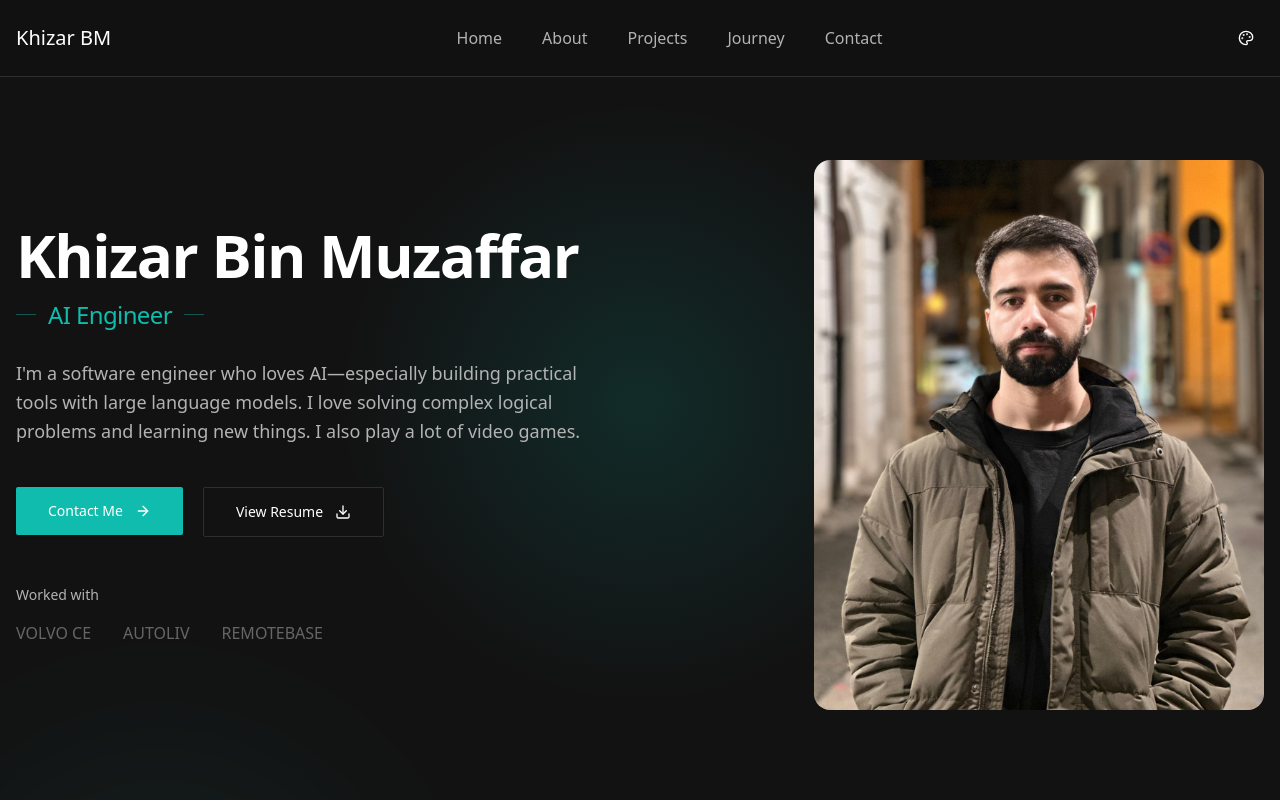
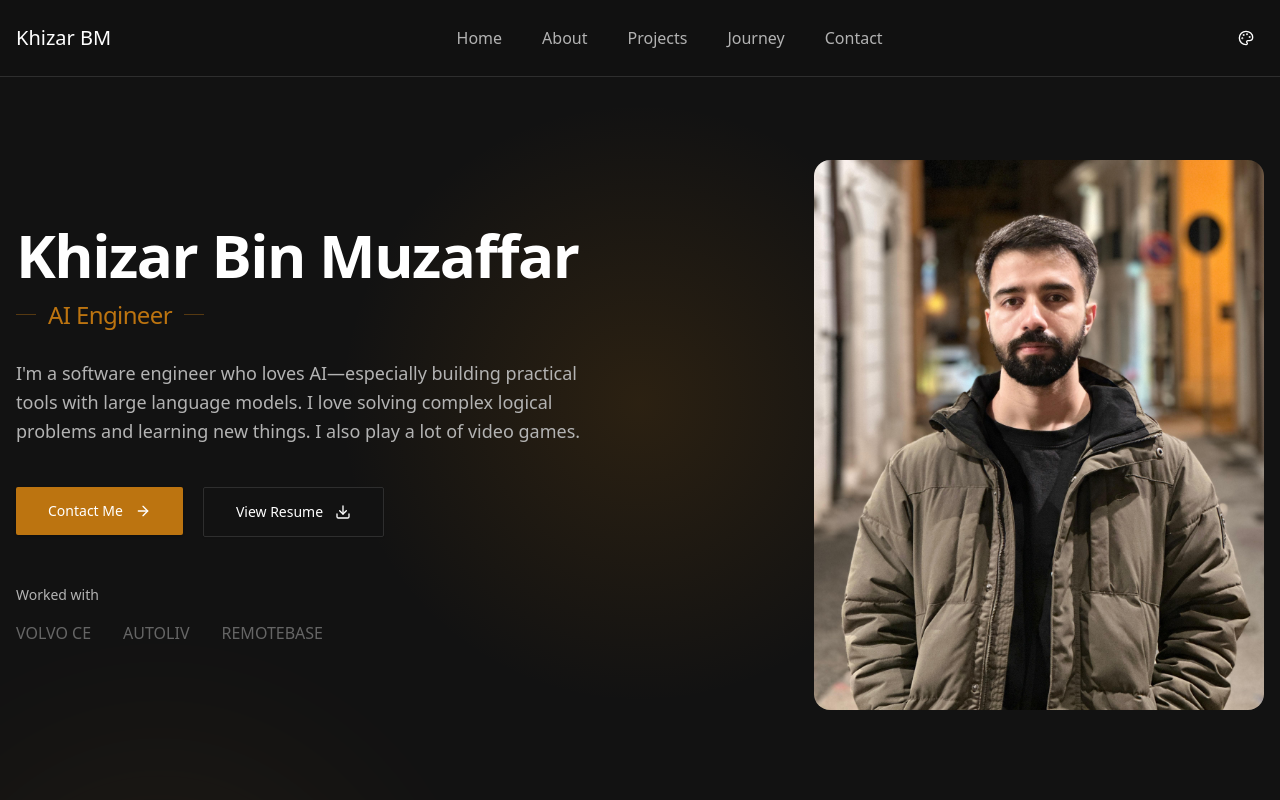
Before and after one commit to Khizar-BM/Khizar-BM.github.io, a Next.js app: page / in a window 1280 px wide. Shown: the top 800 px of the page. Built offline with nearby package versions, Linux system fonts and the light colour scheme.

Commit message:
fixed theme

```diff
--- a/src/components/theme-color-toggle.tsx
+++ b/src/components/theme-color-toggle.tsx
@@ -24,7 +24,7 @@ export function ThemeColorToggle() {
   useEffect(() => {
     setMounted(true)
     // Get saved accent from localStorage or use default
-    const savedAccent = localStorage.getItem("accentColor") || "teal"
+    const savedAccent = localStorage.getItem("accentColor") || "amber"
     setCurrentAccent(savedAccent)
   }, [])
 
```
